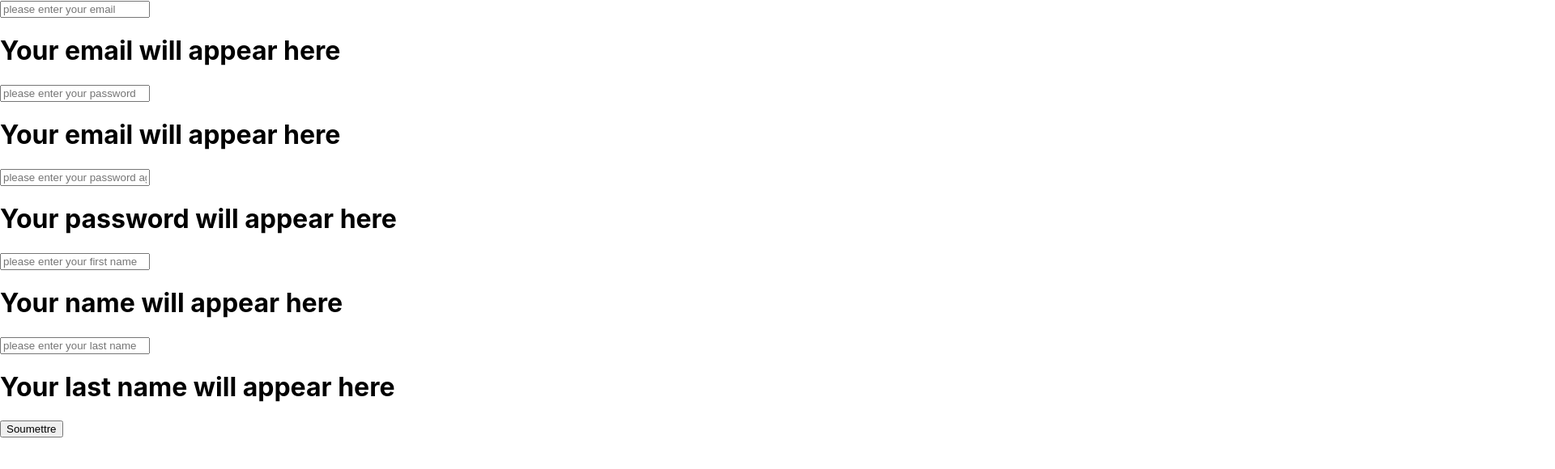
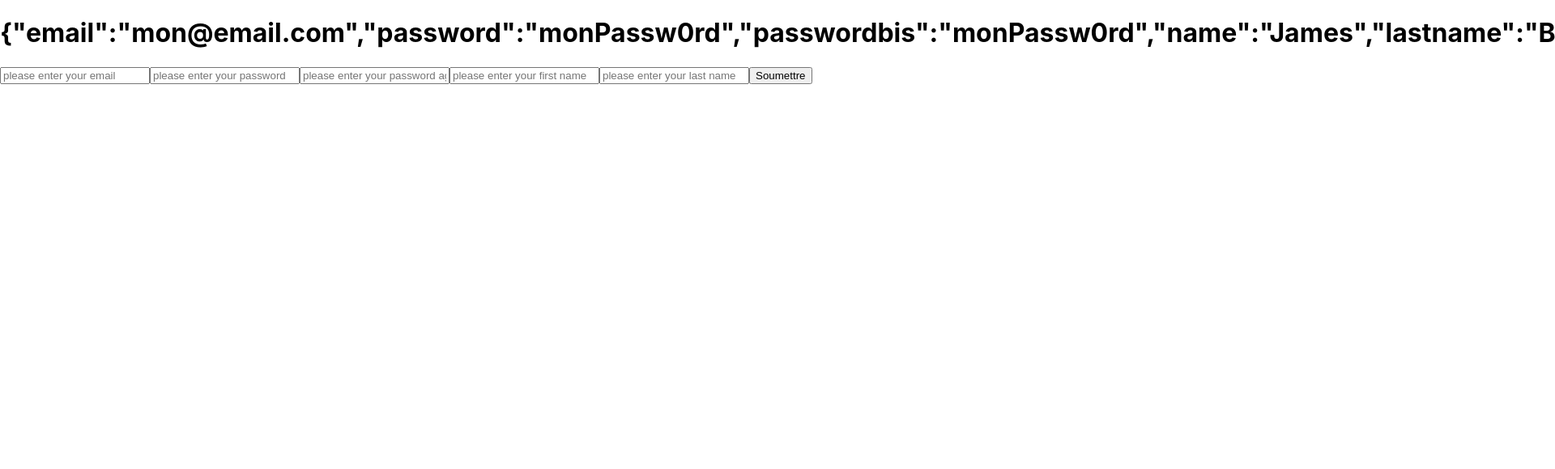
Before and after one commit to WildCodeSchool/toulouse-0918-js-odyssey-homer, a React (Create React App) app in the folder front/: page / in a window 1280 px wide. Shown: the top 580 px of the page at 81% size, 1920 px wide, since content can reach past the window. Built offline with nearby package versions, Linux system fonts and the light colour scheme.

Commit message:
creation fonction envoyer

```diff
--- a/front/src/components/SignUp.js
+++ b/front/src/components/SignUp.js
@@ -5,12 +5,14 @@ class SignUp extends Component {
   constructor (props) {
     super(props);
     this.state = {
-      email: 'Your email will appear here',
-      password: 'Your email will appear here',
-      passwordbis: 'Your password will appear here',
-      name: 'Your name will appear here',
-      lastname: 'Your last name will appear here'
+      email: "mon@email.com",
+      password: "monPassw0rd",
+      passwordbis: "monPassw0rd",
+      name: "James",
+      lastname: "Bond",
     }
+    this.updateField = this.updateField.bind(this);
+    this.handleSubmit = this.handleSubmit.bind(this);
   }
 
   updateField = event => {
@@ -19,33 +21,35 @@ class SignUp extends Component {
     })
   }
 
+  handleSubmit = event => {
+    console.log('A new user was submitted: ' + JSON.stringify(this.state));
+    event.preventDefault();
+  }
+
   render () {
+    const myJSON = JSON.stringify(this.state);
+
     return (
-      <div>
-        <input
-        onChange={this.updateField}
-        type="email" name="email" placeholder='please enter your email'/>
-        <h1>{this.state.email}</h1>
+      <form onSubmit={this.handleSubmit}>
+        <h1>{myJSON}</h1>
 
         <input onChange={this.updateField}
-        type="text" name="password" placeholder='please enter your password'/>
-        <h1>{this.state.password}</h1>
+        type="email" name="email" placeholder='please enter your email'/>
 
         <input onChange={this.updateField}
-        type="text" name="passwordbis" placeholder='please enter your password again'/>
+        type="password" name="password" placeholder='please enter your password'/>
 
-        <h1>{this.state.passwordbis}</h1>
+        <input onChange={this.updateField}
+        type="password" name="passwordbis" placeholder='please enter your password again'/>
+
         <input onChange={this.updateField}
         type="text" name="name" placeholder='please enter your first name'/>
 
-        <h1>{this.state.name}</h1>
         <input onChange={this.updateField}
         type="text" name="lastname" placeholder='please enter your last name'/>
-        <h1>{this.state.lastname}</h1>
 
         <input type="submit" value="Soumettre"/>
-
-     </div>
+     </form>
     );
   }
 }
```
